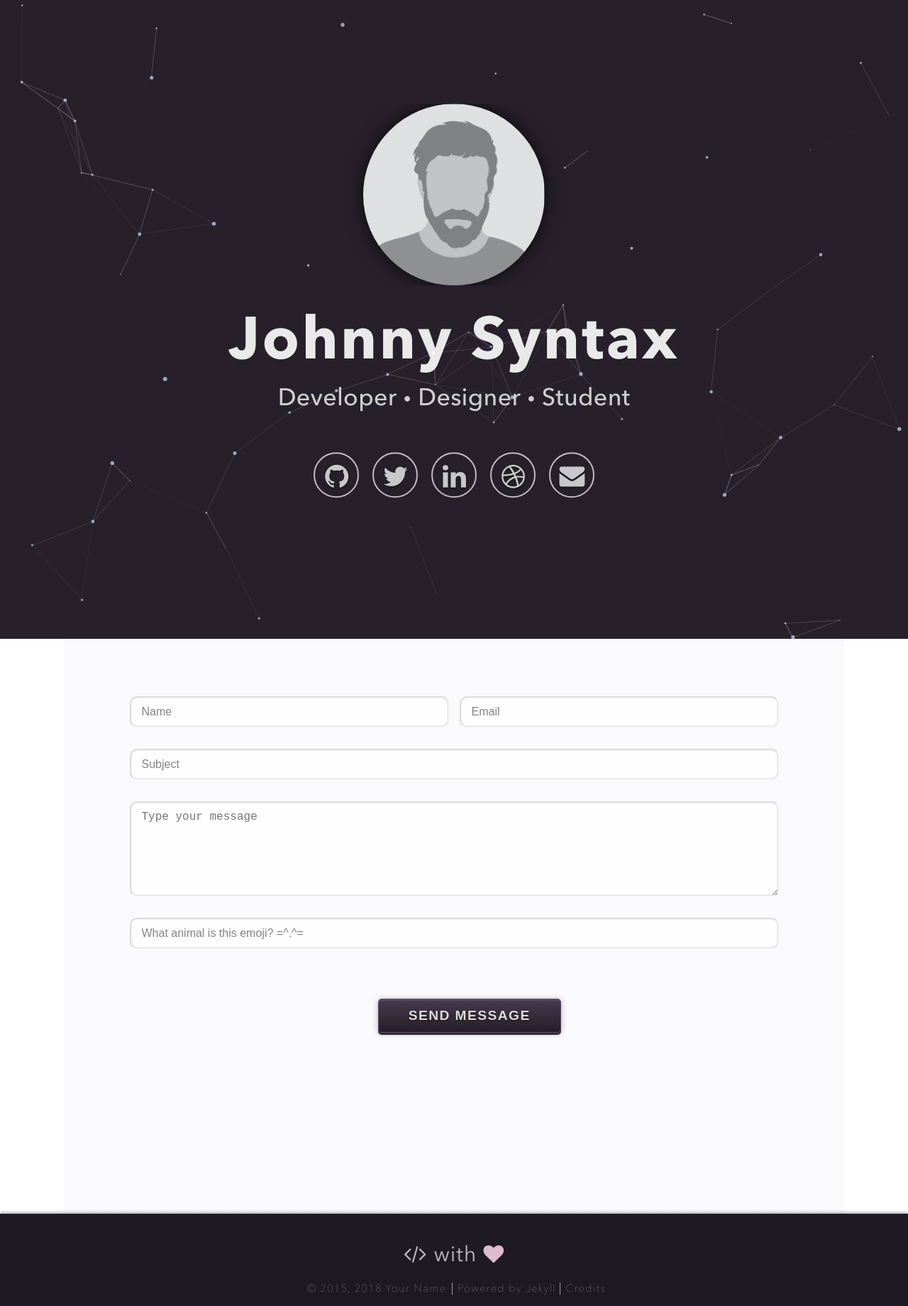
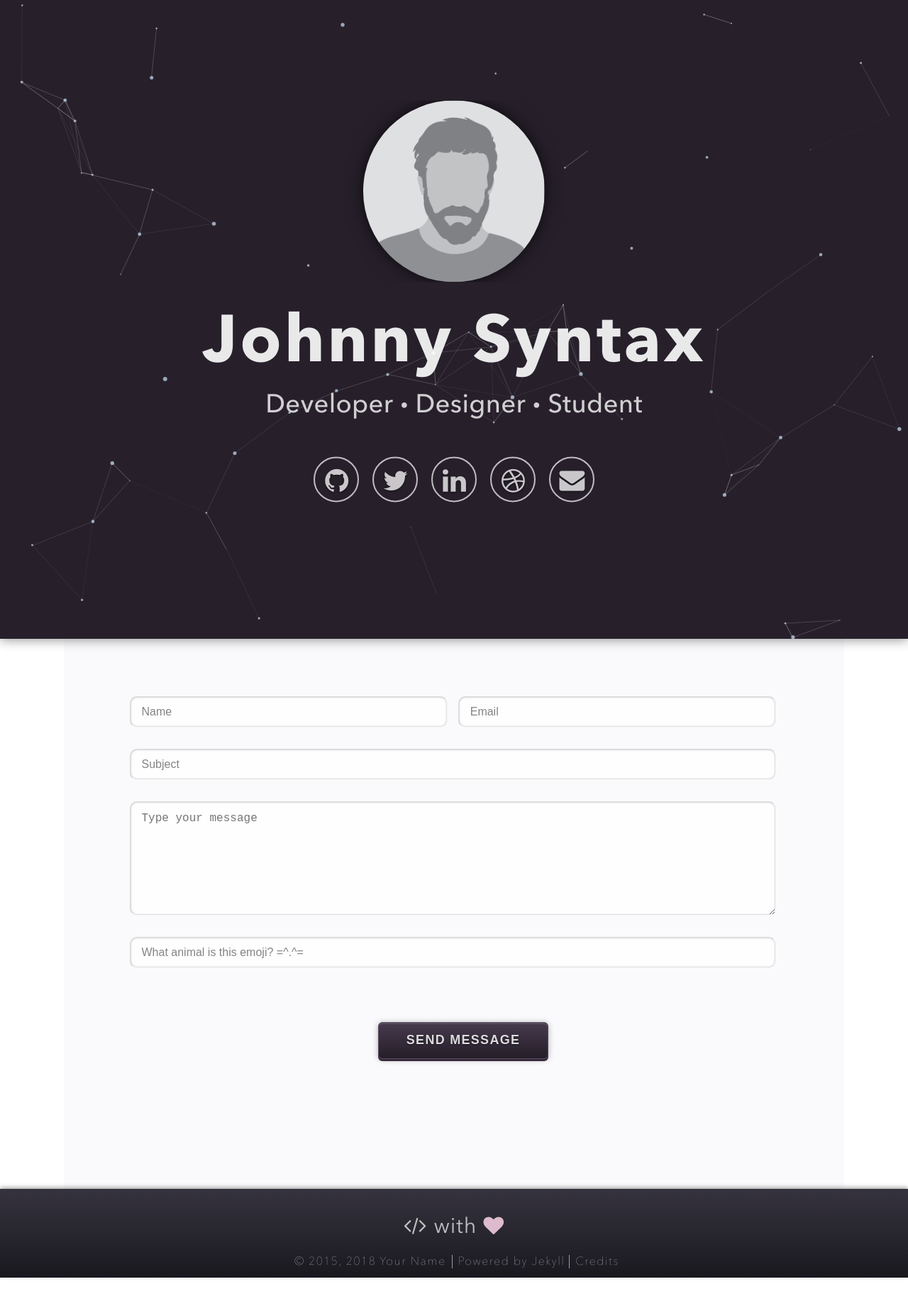
Before and after one commit to tterb/particle-jekyll-theme, a Jekyll site: the page built from index.html, in a window 1280 px wide. Shown: the whole page at 71% size. Built offline with Jekyll 4.4.1, drawn with Linux system fonts in a browser that asks for light colours; some web fonts are replaced; after the commit the page ends 1800 px from its top, so only the background shows below that.

Commit message:
:art: Modify site styling and formatting

```diff
--- a/css/style.scss
+++ b/css/style.scss
@@ -14,7 +14,7 @@ $on-laptop:      800px;
 $bg-color:       #27202B;
 $particle-color: #CCDFF5;
 $white:          #FAFAFC;
-
+$accent:         #4098BC;
 
 @include skel-breakpoints((
   xlarge:  '(max-width: 1680px)',
@@ -49,10 +49,10 @@ html {
 }
 
 body {
-	font-family: 'Avenir Next', Arial, Helvetica, sans-serif;
+	font-family: 'Avenir Next', 'Open Sans', Arial, Helvetica, sans-serif;
 	font-style: normal;
+	width: 100vw;
 	height: 100vh;
-	width: 100vw;
 	margin: 0;
 	&.is-loading {
 		*, *:before, *:after {
@@ -61,7 +61,6 @@ body {
 		}
 	}
 }
-
 
 #particles-js {
 	display: flex;
@@ -73,6 +72,7 @@ body {
   width: 100vw;
   min-height: 100vh;
 	vertical-align: bottom;
+	box-shadow: 0 2px 15px rgba(#000, 0.4);
 	.particles-js-canvas-el {
 		width: 100vw !important;
 		height: 100vh !important;
@@ -89,18 +89,18 @@ audio, canvas, video {
 .content-container {
 	@include transform(translate(-50%,-50%));
 	position: absolute;
-	letter-spacing: 0.0375em;
-  text-align: center;
-	top: 50%;
+	top: 26%;
 	left: 50%;
 	width: 60vw;
 	// height: 75vh;
+	letter-spacing: 0.0375em;
+	text-align: center;
 	margin: -3vw auto;
 	// padding: 35px;
 	z-index: 100;
 	h1 {
 		color: rgba(#fff, 0.9);
-		font-size: 6.5vw;
+		font-size: 7.25vw;
 		line-height: 1;
 		letter-spacing: 0.04em;
 		margin: 0 auto 0.5vw;
@@ -108,63 +108,15 @@ audio, canvas, video {
 	}
 	h4 {
 		color: rgba(#eee, 0.85);
-		font-size: 2.65vw;
+		font-size: 2.85vw;
 		font-weight: 500;
 		line-height: 2;
-		margin: 0 auto 3vw;
+		margin: 0 auto 2.5vw;
 		.fa {
 			font-size: 0.7vw;
 			vertical-align: middle;
 			padding: 0 2px;
 		}
-	}
-	.icons {
-    font-size: 3vw;
-    text-align: center;
-    list-style: none;
-    margin: 0 0 0.5vw;
-		padding: 0;
-		.label {
-			display: none;
-		}
-    li {
-      @include transition(background-color 500ms ease 50ms);
-			display: inline-block;
-			position: relative;
-			background-color: transparent;
-			width: 5vw;
-			height: 5vw;
-			border: 2px solid rgba(#fff, 0.7);
-			border-radius: 50%;
-			vertical-align: middle;
-			text-align: center;
-			align-content: center;
-			margin: 0.35vw;
-			padding: 0.6vw;
-      // padding: 0.75vw;
-      padding-left: 0.7vw;
-			&:last-child {
-				font-size: 2.8vw;
-			}
-			&:hover, &:active {
-				background-color: rgba(#fff, 0.85);
-				border-color: rgba(#fff, 0.5);
-				a::before {
-					// color: mix($bg-color, #fff, 5%);
-					color: mix($bg-color, #fff, 100%);
-					text-shadow: none;
-				}
-			}
-			a {
-				@include transition(color 500ms ease-in-out 50ms);
-				color: mix($bg-color, #fff, 25%);
-				text-decoration: none;
-				text-shadow: 0 1px 3px rgba(#000, 0.6);
-				// &:hover {
-				// 	color: rgba(#fff, 0.8);
-				// }
-			}
-    }
 	}
 }
 
@@ -172,7 +124,7 @@ audio, canvas, video {
   width: 100%;
 	height: auto;
 	text-align: center;
-  margin: 2.75vw auto;
+  margin: 0 auto 2.95vw;
   overflow: hidden;
   .avatar {
     display: block;
@@ -187,15 +139,60 @@ audio, canvas, video {
   }
 }
 
+.icons {
+	font-size: 3vw;
+	text-align: center;
+	list-style: none;
+	margin: 0 0 0.5vw;
+	padding: 0;
+	.label {
+		display: none;
+	}
+	li {
+		@include transition(background-color 600ms ease 50ms);
+		display: inline-block;
+		position: relative;
+		background-color: transparent;
+		width: 5vw;
+		height: 5vw;
+		border: 2px solid rgba(#fff, 0.7);
+		border-radius: 50%;
+		vertical-align: middle;
+		text-align: center;
+		align-content: center;
+		margin: 0.35vw;
+		padding: 0.6vw 0.6vw 0.6vw 0.7vw;
+		&:last-child {
+			font-size: 2.8vw;
+		}
+		&:hover, &:active {
+			background-color: rgba(#fff, 0.85);
+			border-color: rgba(#fff, 0.5);
+			a::before {
+				// color: mix($bg-color, #fff, 5%);
+				color: mix($bg-color, #fff, 100%);
+				text-shadow: none;
+			}
+		}
+		a {
+			@include transition(color 600ms ease-in-out 50ms);
+			color: mix($bg-color, #fff, 25%);
+			text-decoration: none;
+			text-shadow: 0 1px 3px rgba(#000, 0.6);
+		}
+	}
+}
+
 .landing-contact {
 	display: block;
 	position: relative;
 	background: $white;
 	color: darken($bg-color, 2%);
-	height: 90vh !important;
+	// height: 85vh !important;
 	max-width: 1100px;
 	margin: 0 auto;
-	padding-top: 4vw !important;
+	padding-top: 3vw !important;
+	padding-bottom: 125px !important;
 	z-index: -1;
 }
 
@@ -204,7 +201,7 @@ audio, canvas, video {
   padding: 3em 2.5em 2.5em;
   ul {
 		list-style: none;
-    padding: 2.5em 0 1em 0;
+    padding: 3em 0 1em;
   }
 	form {
 	  margin: 0;
@@ -223,7 +220,8 @@ audio, canvas, video {
 		padding-top: 3em !important;
 	}
 	.actions {
-		margin-top: 2vw;
+		// margin-top: 3vw;
+		padding-top: 4vw;
 	}
 }
 
@@ -231,14 +229,15 @@ audio, canvas, video {
   > div {
     width: 90%;
     margin: auto;
-    padding-right: 1.5em;
+		padding-top: 1vw;
+    padding-right: 1.45vw;
     > ul {
       position: relative;
 			list-style: none;
-      margin: 0 39.25%;
-      > li {
+      margin: 2vw 39.5%;
+      li {
         margin: 0;
-				padding: 1.5vw 0;
+				// padding: 1.5vw 0;
       }
     }
   }
@@ -280,7 +279,7 @@ textarea {
   @include vendor('appearance', 'none');
   display: block;
   background: rgba(#fff, 0.75);
-  color: rgba(#000, 0.8);
+  color: rgba(#000, 0.75);
 	font-size: 12pt;
   font-weight: 400;
 	text-decoration: none;
@@ -324,7 +323,10 @@ select {
 // }
 
 textarea {
+	line-height: 1.4;
 	padding: 0.75em 1em;
+	resize: vertical;
+	overflow-y: auto;
 }
 
 input {
@@ -343,22 +345,23 @@ button, .button {
   @include vendor('transition', ('background-color #{_duration(transitions)} ease-in-out', 'color #{_duration(transitions)} ease-in-out'));
 	@include linear-gradient(lighten($bg-color, 12%), darken($bg-color, 1%));
   @include transition(all 300ms ease-in-out 0s, !important);
-	display: inline-block;
+	display: flex;
   color: rgba(#fff, 0.85);
-  font-size: 1.5vw;
+  font-size: 1.4vw;
   font-weight: 600;
-  line-height: 2.125;
+  line-height: 2.75;
 	letter-spacing: 0.075em;
 	text-align: center;
   text-decoration: none;
   text-transform: uppercase;
 	text-overflow: ellipsis;
-	height: 3.75vw;
+	height: 4vw;
 	border: 1px solid lighten($bg-color, 20%);
-	border-radius: 5px;
+	border-radius: 6px;
 	text-shadow: 0 1px 1.5px rgba(#000, 0.6);
 	box-shadow: 0 1px 8px rgba(#000, 0.3), 0 3px 0 0 lighten($bg-color, 8%), inset 0 0 0 -5px rgba(#000, 0.5), inset 0 2px 1px 0 rgba(#fff, 0.1) !important;
-  padding: 0 3.3vw;
+	justify-content: center;
+  padding: 0 3vw;
 	outline: 0;
 	cursor: pointer;
 	white-space: nowrap;
@@ -383,20 +386,135 @@ button, .button {
 	}
 }
 
+
+.page-wrapper {
+	display: block;
+	position:relative;
+	min-height: 100%;
+	// &.landing-wrapper {
+	// 	width: 100%;
+	// 	padding: 0;
+	// }
+	.page-header {
+		width: 95%;
+		margin: auto;
+		padding: 2.5vw 2.5vw 0;
+		.page-title {
+			color: rgba(#000, 0.85);
+			font-size: 8.5vw;
+			letter-spacing: 0.025em;
+			line-height: 1;
+			margin: 2vw 0;
+		}
+	}
+	.page-content {
+		width: 95%;
+		margin: auto;
+		padding: 0 2.5vw 2.5vw; //125px;
+	}
+}
+
+
+.header {
+  @include vendor('transition', 'background-color #{_duration(.2s)} ease');
+	@include opacity(0.85);
+  display: block;
+  position: fixed;
+  // background-color: $white;
+  // border-bottom: 1px solid #DDD;
+  line-height: 3;
+	height: 3.5vw;
+	width: 100%;
+  left: 0;
+  top: 0;
+  z-index: 999;
+	.trigger {
+		float: right;
+		padding-right: 1.25vw;
+	}
+  .page-link {
+		@include transition(all 350ms ease-in-out 0s);
+    color: rgba(#000, 0.7);
+		font-size: 1.75vw;
+    line-height: 1.5;  // Gaps between nav items, but not on the first one
+		text-decoration: none;
+		padding: 0.75vw 0.35vw;
+		float: left;
+    &:not(:first-child) {
+      margin-left: 10px;
+    }
+    &:hover, &:active {
+			@include transition(all 350ms ease-in-out 0s);
+      color: lighten(saturate($bg-color, 10%), 20%);
+			font-size: 1.85vw;
+    }
+  }
+}
+
+
+.credit-content {
+	padding: 2vw;
+	.credit-category {
+		color: rgba(#000, 0.8);
+		font-size: 3.5vw;
+		margin: 0 0 2vw;
+	}
+	.credit-list {
+		color: rgba(#000, 0.7);
+		font-size: 1.8vw;
+		letter-spacing: 0.04em;
+		line-height: 1.3;
+		list-style: none;
+		padding-left: 2.25vw;
+		.list-item {
+			padding-bottom: 0.75vw;
+			a {
+				@include transition(all 350ms ease-in-out 0s);
+				color: $accent;
+				font-weight: 600;
+				letter-spacing: 0.03em;
+				text-decoration: none !important;
+				padding-right: 1px;
+				&:hover, &:active {
+					color: lighten($accent, 20%);
+				}
+			}
+			.credit-license {
+				@include opacity(0.85);
+				display: inline-block;
+				position: relative;
+				width: 1.6vw;
+				height: auto;
+				vertical-align: middle;
+				padding-left: 4px;
+				&:hover path {
+					fill: yellow;
+				}
+			}
+		}
+	}
+}
+
+/**********************
+ ******* Footer *******
+ **********************/
 #footer {
-	@include linear-gradient(top, darken(mix(#9BE, $bg-color, 4%), 5%), darken(mix(#9BE, $bg-color, 4%), 6%));
-	position: relative;
+	@include linear-gradient(top, lighten(mix(#30333b, $bg-color, 50%), 4%), darken(mix(#212329, $bg-color, 50%), 4%));
+	// linear-gradient(#30333b,#212329)
+	position: absolute;
+	width: 100%;
+	height: 125px;
+	bottom: 0;
 	text-align: center;
-	bottom: 0;
-	box-shadow: 0 -2px 4px rgba(#000, 0.3);
+	box-shadow: 0 -2px 6px rgba(#000, 0.35);
 	// box-shadow: none;
-	padding: 3.5em 3em 0.55em !important;
+	padding: 3em 3em 0.55em !important;
 	span {
 		color: rgba(#fff, 0.7);
 		font-size: 2.35vw;
 		letter-spacing: 0.03em;
 		line-height: 1.5;
-		margin: 0.5em auto 1.5em;
+		margin: 1em auto 1.5em;
 		vertical-align: middle;
 		.fa {
 			padding: 0 1px;
@@ -406,15 +524,24 @@ button, .button {
 			}
 		}
 	}
+	.icons {
+		font-size: 2.5vw;
+		margin-bottom: 1.75vw;
+		li {
+			width: 4.65vw;
+			height: 4.5vw;
+			padding: 0.6vw 0.7vw;
+		}
+	}
 	.copyright {
-    color: rgba(#fff, 0.55);
-    font-family: _font(hdr-family);
-    font-size: 1.15vw;
+		@include transition(all 350ms ease-in-out 0s);
+    color: rgba(#fff, 0.7);
+    font-size: 1.25vw;
 		font-weight: 300;
     letter-spacing: 0.1em;
     text-transform: none;
     list-style: none;
-    margin-bottom: 0.65em;
+    margin-bottom: 0.75vw;
     padding: 0;
     cursor: default;
     li {
@@ -432,7 +559,7 @@ button, .button {
         color: inherit;
 				text-decoration: none;
         &:hover {
-          color: _palette(accent6, bg);
+          color: rgba(#fff, 0.9);
         }
       }
       .jekyll-link:hover {
```
